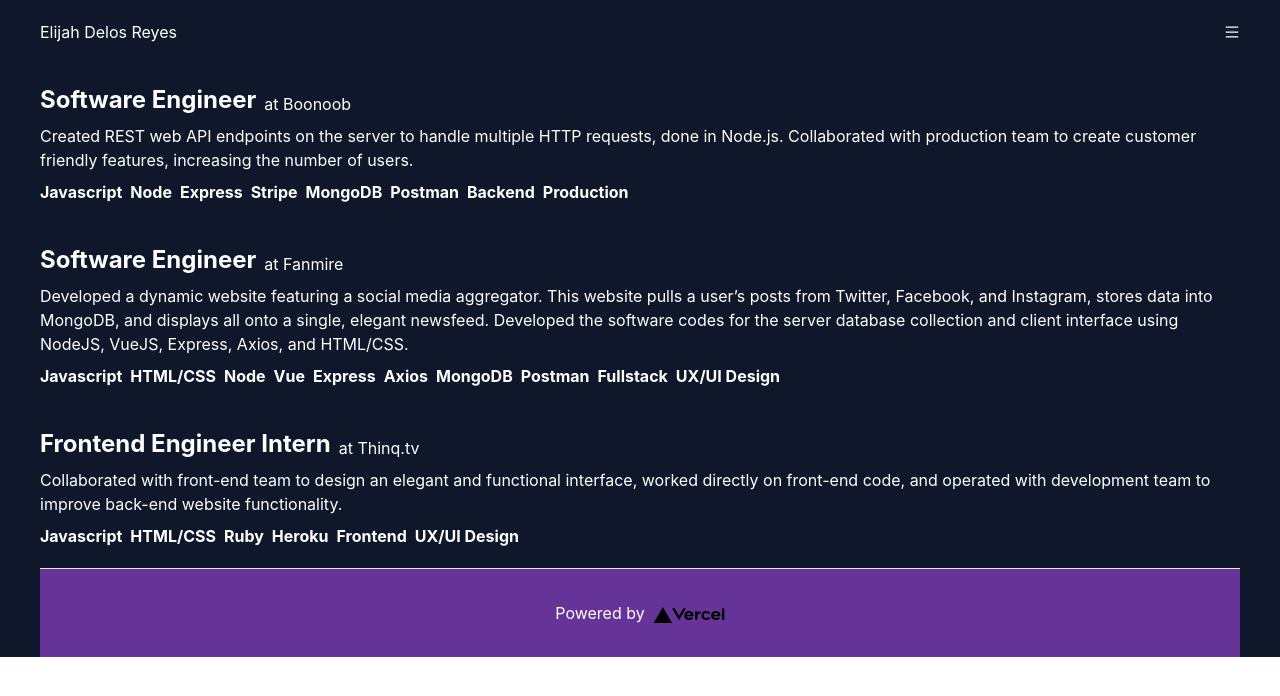
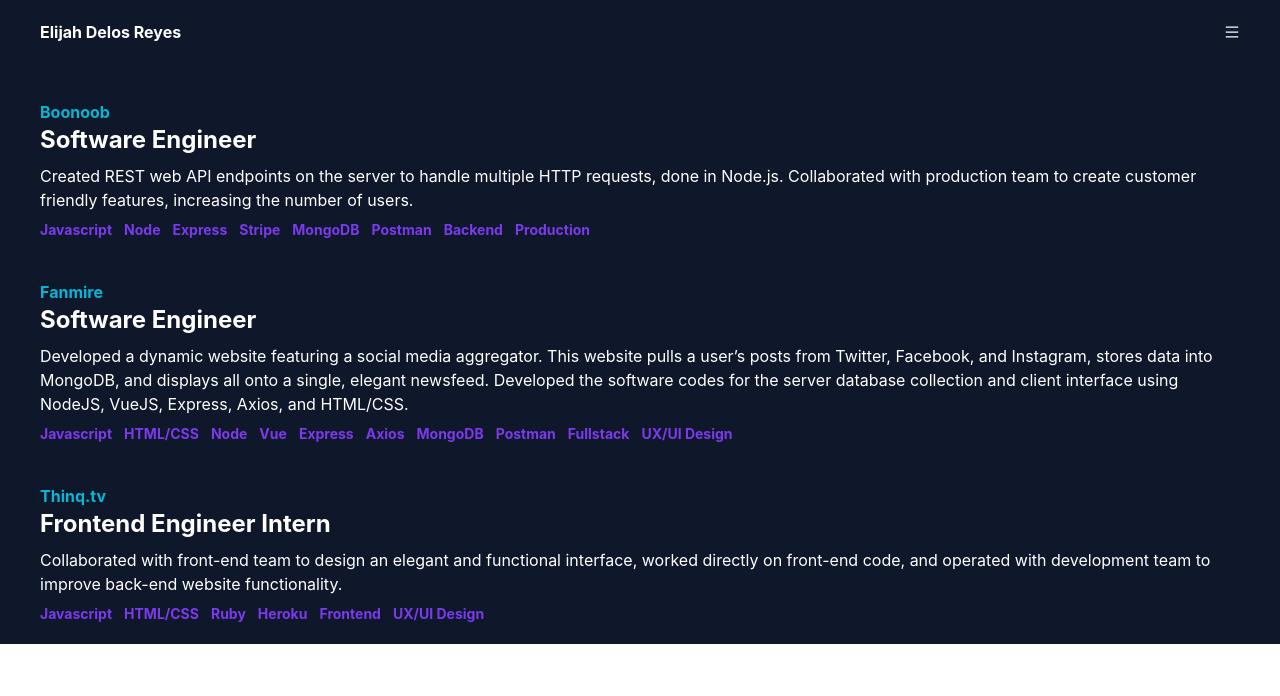
Before and after one commit to eedelosreyes2/web3-portfolio, a Next.js app: page / in a window 1280 px wide. Shown: the top 696 px of the page. Built offline with nearby package versions, Linux system fonts and the light colour scheme.

Commit message:
work and styling

```diff
--- a/pages/clientData/work.json
+++ b/pages/clientData/work.json
@@ -14,7 +14,8 @@
         "Postman",
         "Backend",
         "Production"
-      ]
+      ],
+      "url": "https://boonoob.com/"
     },
     {
       "company": "Fanmire",
@@ -32,7 +33,8 @@
         "Postman",
         "Fullstack",
         "UX/UI Design"
-      ]
+      ],
+      "url": "https://fanmire.com/"
     },
     {
       "company": "Thinq.tv",
@@ -46,7 +48,8 @@
         "Heroku",
         "Frontend",
         "UX/UI Design"
-      ]
+      ],
+      "url": "https://www.thinq.tv/"
     }
   ]
 }
--- a/pages/components/header.js
+++ b/pages/components/header.js
@@ -3,8 +3,8 @@
 
 export default function Header() {
   return (
-    <div className="flex justify-between py-5">
-      <div>Elijah Delos Reyes</div>
+    <div className="bg-slate-900 flex fixed justify-between px-10 py-5 w-full">
+      <div className="font-bold">Elijah Delos Reyes</div>
       <IconContext.Provider value={{ className: 'mt-1 cursor-pointer' }}>
         <AiOutlineMenu />
       </IconContext.Provider>
--- a/pages/components/work.js
+++ b/pages/components/work.js
@@ -1,20 +1,29 @@
 import { jobs } from '../clientData/work.json';
 
 export default function Work() {
-  console.log(jobs);
-
   return (
     <div>
       {jobs.map((job) => (
         <div className="py-5">
-          <div className="flex items-end mb-2">
-            <div className="font-bold text-2xl mr-2">{job.title}</div>
-            <div>at {job.company}</div>
+          <div className="flex-column items-end pb-2">
+            <div>
+              <a
+                href={job.url}
+                target="_blank"
+                rel="noopener noreferrer"
+                className="font-bold text-cyan-500"
+              >
+                {job.company}
+              </a>
+            </div>
+            <div className="font-bold text-2xl">{job.title}</div>
           </div>
           <div className="mb-2">{job.description}</div>
-          <div className="flex">
+          <div className="flex flex-wrap">
             {job.skills.map((skill) => (
-              <div className="font-bold mr-2">{skill}</div>
+              <div className="font-bold text-violet-600 text-sm pr-3">
+                {skill}
+              </div>
             ))}
           </div>
         </div>
--- a/pages/index.js
+++ b/pages/index.js
@@ -1,13 +1,10 @@
 import Head from 'next/head';
-import Image from 'next/image';
-import styles from '../styles/Home.module.css';
-
 import Header from './components/header';
 import Work from './components/work';
 
 export default function Home() {
   return (
-    <div className="bg-slate-900 text-white px-10">
+    <div className="bg-slate-900 text-white w-full overflow-hidden">
       <Head>
         <title>Elijah's Web2 Portfolio</title>
         <meta name="description" content="Generated by create next app" />
@@ -16,22 +13,9 @@
 
       <Header />
 
-      <div className="mx-auto max-w-7xl">
+      <div className="mx-auto max-w-7xl pt-20 px-10">
         <Work />
       </div>
-
-      <footer className={styles.footer}>
-        <a
-          href="https://vercel.com?utm_source=create-next-app&utm_medium=default-template&utm_campaign=create-next-app"
-          target="_blank"
-          rel="noopener noreferrer"
-        >
-          Powered by{' '}
-          <span className={styles.logo}>
-            <Image src="/vercel.svg" alt="Vercel Logo" width={72} height={16} />
-          </span>
-        </a>
-      </footer>
     </div>
   );
 }
```
